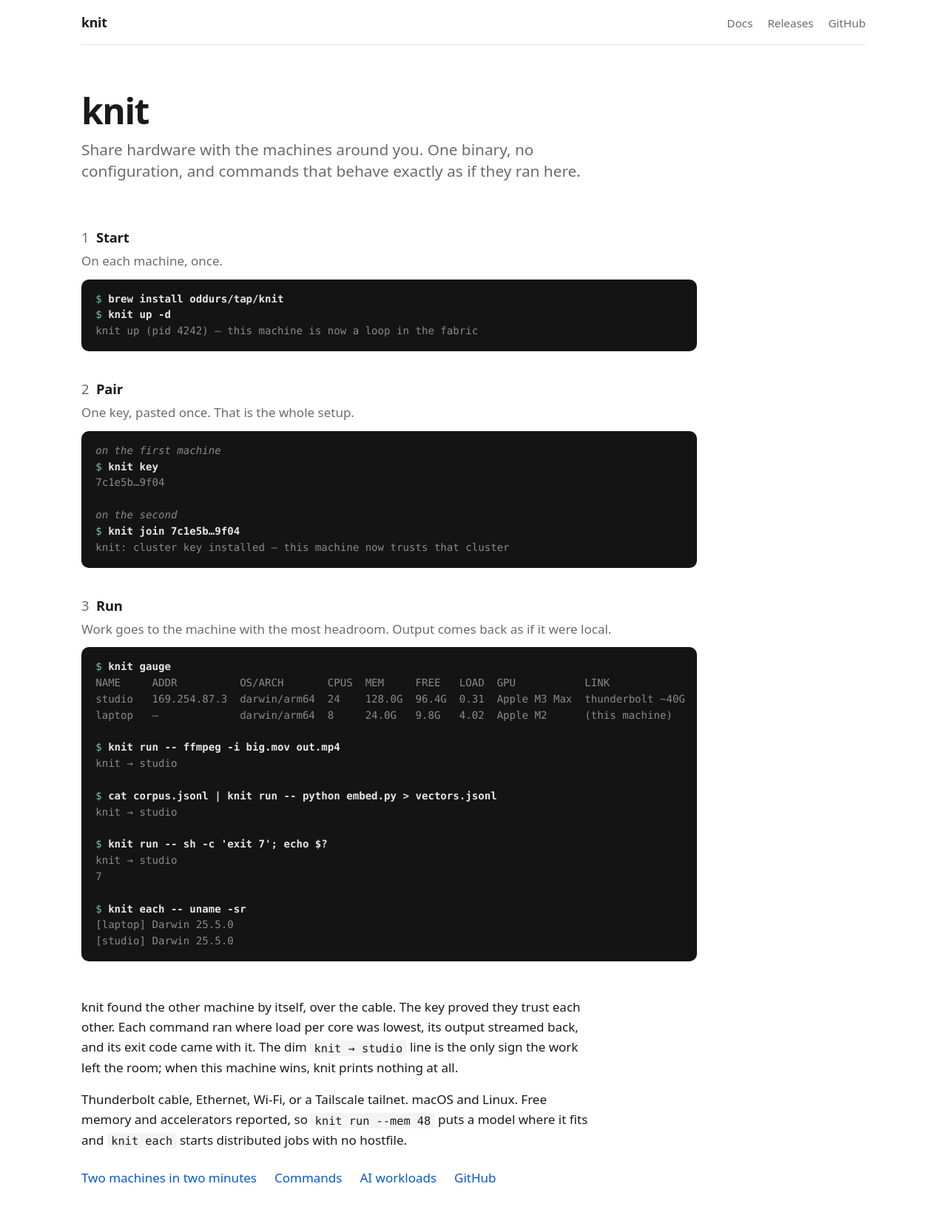
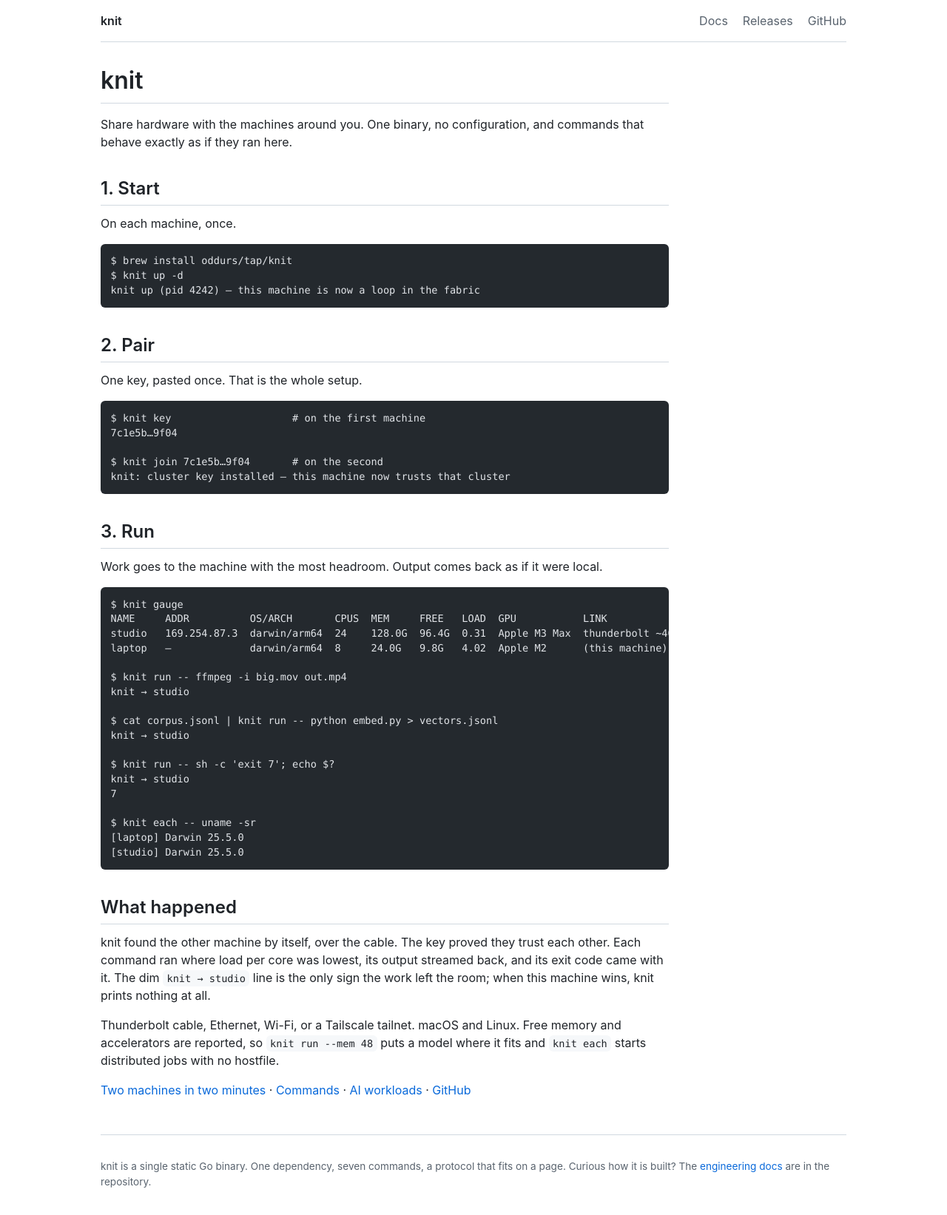
Before and after one commit to oddurs/knit, an Astro site in the folder site/: page /knit/ in a window 1280 px wide. Shown: the top 1643 px of the page at 74% size. Built offline with nearby package versions, Linux system fonts and the light colour scheme; Astro itself is replaced by a stand-in of ours; code samples lack their colours.

Commit message:
docs site: one design system, GFM-flavored, no overrides
One set of tokens and one rule per element: system fonts, monochrome code
blocks, thin rules, GitHub's light and dark palettes. Syntax highlighting is
off so every code block on the site is the same block. The landing page is
now a Markdown page rendered through the same pipeline as the docs, so it
cannot carry its own styling; its terminal component and page-specific
classes are gone. The output uses five structural classes and nothing else.

````diff
--- a/site/astro.config.mjs
+++ b/site/astro.config.mjs
@@ -11,6 +11,6 @@
   preview: { port: 1212 },
   build: { format: 'directory' },
   markdown: {
-    shikiConfig: { themes: { light: 'github-light', dark: 'github-dark' } },
+    syntaxHighlight: false, // one monochrome code block everywhere
   },
 });
--- a/site/src/components/Term.astro
+++ /dev/null
@@ -1,15 +0,0 @@
----
-// Term renders a terminal transcript. Lines starting with "$ " are commands,
-// "# " are comments, everything else is output. No highlighter, no script.
-const { lines } = Astro.props;
-const rows = lines.trim().split('\n').map((l) => {
-  if (l.startsWith('$ ')) return { kind: 'cmd', text: l.slice(2) };
-  if (l.startsWith('# ')) return { kind: 'note', text: l.slice(2) };
-  return { kind: 'out', text: l };
-});
----
-<pre class="term">{rows.map((r) =>
-  r.kind === 'cmd' ? <span class="cmd"><span class="ps">$ </span>{r.text}{'\n'}</span>
-  : r.kind === 'note' ? <span class="note">{r.text}{'\n'}</span>
-  : <span class="out">{r.text}{'\n'}</span>
-)}</pre>
--- a/site/src/layouts/Base.astro
+++ b/site/src/layouts/Base.astro
@@ -1,6 +1,7 @@
 ---
 import '../styles/global.css';
-const { title, description = 'Share compute across your machines with zero config.' } = Astro.props;
+const { title, frontmatter } = Astro.props;
+const pageTitle = title ?? frontmatter?.title;
 const base = import.meta.env.BASE_URL;
 const here = Astro.url.pathname;
 const inDocs = here.startsWith(base + 'docs');
@@ -10,8 +11,8 @@
   <head>
     <meta charset="utf-8" />
     <meta name="viewport" content="width=device-width, initial-scale=1" />
-    <title>{title ? `${title} · knit` : 'knit — weave your machines into one fabric'}</title>
-    <meta name="description" content={description} />
+    <title>{pageTitle ? `${pageTitle} · knit` : 'knit — share hardware with the machines around you'}</title>
+    <meta name="description" content="Share compute across your machines with zero config." />
     <link rel="icon" href={`${base}favicon.svg`} type="image/svg+xml" />
   </head>
   <body>
@@ -24,7 +25,7 @@
           <a href="https://github.com/oddurs/knit">GitHub</a>
         </nav>
       </header>
-      <slot />
+      {inDocs ? <slot /> : <main><slot /></main>}
       <footer class="bottom">
         knit is a single static Go binary. One dependency, seven commands, a protocol that fits on a page.
         Curious how it is built? The <a href="https://github.com/oddurs/knit/tree/main/docs">engineering docs</a> are in the repository.
--- a/site/src/pages/docs/[...slug].astro
+++ b/site/src/pages/docs/[...slug].astro
@@ -34,9 +34,9 @@
         </>
       ))}
     </aside>
-    <article class="prose">
+    <main>
       <Content />
       <p><small><a href={`https://github.com/oddurs/knit/blob/main/site/content/${entry.id}.md`}>Edit this page on GitHub</a></small></p>
-    </article>
+    </main>
   </div>
 </Base>
--- a/site/src/pages/index.astro
+++ /dev/null
@@ -1,73 +0,0 @@
----
-import Base from '../layouts/Base.astro';
-import Term from '../components/Term.astro';
-const base = import.meta.env.BASE_URL;
----
-<Base>
-  <section class="hero">
-    <h1>knit</h1>
-    <p class="tag">Share hardware with the machines around you. One binary, no configuration, and commands that behave exactly as if they ran here.</p>
-  </section>
-
-  <section class="demo">
-    <div class="step">
-      <h2><span>1</span>Start</h2>
-      <p>On each machine, once.</p>
-      <Term lines={`
-$ brew install oddurs/tap/knit
-$ knit up -d
-knit up (pid 4242) — this machine is now a loop in the fabric
-`} />
-    </div>
-
-    <div class="step">
-      <h2><span>2</span>Pair</h2>
-      <p>One key, pasted once. That is the whole setup.</p>
-      <Term lines={`
-# on the first machine
-$ knit key
-7c1e5b…9f04
-
-# on the second
-$ knit join 7c1e5b…9f04
-knit: cluster key installed — this machine now trusts that cluster
-`} />
-    </div>
-
-    <div class="step">
-      <h2><span>3</span>Run</h2>
-      <p>Work goes to the machine with the most headroom. Output comes back as if it were local.</p>
-      <Term lines={`
-$ knit gauge
-NAME     ADDR          OS/ARCH       CPUS  MEM     FREE   LOAD  GPU           LINK
-studio   169.254.87.3  darwin/arm64  24    128.0G  96.4G  0.31  Apple M3 Max  thunderbolt ~40G
-laptop   —             darwin/arm64  8     24.0G   9.8G   4.02  Apple M2      (this machine)
-
-$ knit run -- ffmpeg -i big.mov out.mp4
-knit → studio
-
-$ cat corpus.jsonl | knit run -- python embed.py > vectors.jsonl
-knit → studio
-
-$ knit run -- sh -c 'exit 7'; echo $?
-knit → studio
-7
-
-$ knit each -- uname -sr
-[laptop] Darwin 25.5.0
-[studio] Darwin 25.5.0
-`} />
-    </div>
-  </section>
-
-  <section class="explain">
-    <p>knit found the other machine by itself, over the cable. The key proved they trust each other. Each command ran where load per core was lowest, its output streamed back, and its exit code came with it. The dim <code>knit → studio</code> line is the only sign the work left the room; when this machine wins, knit prints nothing at all.</p>
-    <p>Thunderbolt cable, Ethernet, Wi-Fi, or a Tailscale tailnet. macOS and Linux. Free memory and accelerators reported, so <code>knit run --mem 48</code> puts a model where it fits and <code>knit each</code> starts distributed jobs with no hostfile.</p>
-    <p class="links">
-      <a href={`${base}docs/getting-started/quickstart/`}>Two machines in two minutes</a>
-      <a href={`${base}docs/reference/commands/`}>Commands</a>
-      <a href={`${base}docs/guides/ai-workloads/`}>AI workloads</a>
-      <a href="https://github.com/oddurs/knit">GitHub</a>
-    </p>
-  </section>
-</Base>
--- /dev/null
+++ b/site/src/pages/index.md
@@ -0,0 +1,72 @@
+---
+layout: ../layouts/Base.astro
+---
+# knit
+
+Share hardware with the machines around you. One binary, no configuration,
+and commands that behave exactly as if they ran here.
+
+## 1. Start
+
+On each machine, once.
+
+```
+$ brew install oddurs/tap/knit
+$ knit up -d
+knit up (pid 4242) — this machine is now a loop in the fabric
+```
+
+## 2. Pair
+
+One key, pasted once. That is the whole setup.
+
+```
+$ knit key                    # on the first machine
+7c1e5b…9f04
+
+$ knit join 7c1e5b…9f04       # on the second
+knit: cluster key installed — this machine now trusts that cluster
+```
+
+## 3. Run
+
+Work goes to the machine with the most headroom. Output comes back as if it
+were local.
+
+```
+$ knit gauge
+NAME     ADDR          OS/ARCH       CPUS  MEM     FREE   LOAD  GPU           LINK
+studio   169.254.87.3  darwin/arm64  24    128.0G  96.4G  0.31  Apple M3 Max  thunderbolt ~40G
+laptop   —             darwin/arm64  8     24.0G   9.8G   4.02  Apple M2      (this machine)
+
+$ knit run -- ffmpeg -i big.mov out.mp4
+knit → studio
+
+$ cat corpus.jsonl | knit run -- python embed.py > vectors.jsonl
+knit → studio
+
+$ knit run -- sh -c 'exit 7'; echo $?
+knit → studio
+7
+
+$ knit each -- uname -sr
+[laptop] Darwin 25.5.0
+[studio] Darwin 25.5.0
+```
+
+## What happened
+
+knit found the other machine by itself, over the cable. The key proved they
+trust each other. Each command ran where load per core was lowest, its output
+streamed back, and its exit code came with it. The dim `knit → studio` line is
+the only sign the work left the room; when this machine wins, knit prints
+nothing at all.
+
+Thunderbolt cable, Ethernet, Wi-Fi, or a Tailscale tailnet. macOS and Linux.
+Free memory and accelerators are reported, so `knit run --mem 48` puts a model
+where it fits and `knit each` starts distributed jobs with no hostfile.
+
+[Two machines in two minutes](/knit/docs/getting-started/quickstart/) ·
+[Commands](/knit/docs/reference/commands/) ·
+[AI workloads](/knit/docs/guides/ai-workloads/) ·
+[GitHub](https://github.com/oddurs/knit)
--- a/site/src/styles/global.css
+++ b/site/src/styles/global.css
@@ -1,111 +1,92 @@
-/* knit docs — typographic, system fonts, no JavaScript. */
+/* knit docs design system.
+ *
+ * One set of tokens and one rule per element, in the spirit of GitHub-flavored
+ * Markdown: system fonts, monochrome code, thin rules. Pages are Markdown and
+ * carry no classes of their own; nothing here is overridden anywhere else. */
+
 :root {
-  --bg: #fff;
-  --fg: #1a1a1a;
-  --muted: #6b6b6b;
-  --rule: #e6e6e6;
-  --code-bg: #f4f4f4;
-  --accent: #0b57d0;
-  --measure: 72ch;
+  --bg: #ffffff;
+  --fg: #1f2328;
+  --muted: #59636e;
+  --rule: #d1d9e0;
+  --code-bg: #f6f8fa;
+  --link: #0969da;
+  --measure: 48rem;
+  --sidebar: 14rem;
   color-scheme: light dark;
 }
 @media (prefers-color-scheme: dark) {
   :root {
-    --bg: #111;
-    --fg: #e8e8e8;
-    --muted: #9a9a9a;
-    --rule: #2a2a2a;
-    --code-bg: #1b1b1b;
-    --accent: #8ab4f8;
+    --bg: #0d1117;
+    --fg: #e6edf3;
+    --muted: #9198a1;
+    --rule: #3d444d;
+    --code-bg: #161b22;
+    --link: #4493f8;
   }
 }
 
+/* Base */
 * { box-sizing: border-box; }
 html { -webkit-text-size-adjust: 100%; }
 body {
   margin: 0;
   background: var(--bg);
   color: var(--fg);
-  font: 17px/1.6 ui-sans-serif, system-ui, -apple-system, "Segoe UI", Roboto, sans-serif;
-  font-feature-settings: "kern", "liga";
+  font: 16px/1.5 -apple-system, BlinkMacSystemFont, "Segoe UI", "Noto Sans", Helvetica, Arial, sans-serif;
+  word-wrap: break-word;
 }
-a { color: var(--accent); text-decoration: none; }
+a { color: var(--link); text-decoration: none; }
 a:hover { text-decoration: underline; }
 
+/* Type */
+h1, h2, h3, h4 { margin: 1.5em 0 0.5em; font-weight: 600; line-height: 1.25; }
+h1 { font-size: 2em; padding-bottom: 0.3em; border-bottom: 1px solid var(--rule); margin-top: 0; }
+h2 { font-size: 1.5em; padding-bottom: 0.3em; border-bottom: 1px solid var(--rule); }
+h3 { font-size: 1.25em; }
+h4 { font-size: 1em; }
+p, ul, ol, blockquote, pre, table { margin: 0 0 1em; }
+li + li { margin-top: 0.25em; }
+blockquote { padding: 0 1em; color: var(--muted); border-left: 0.25em solid var(--rule); }
+hr { border: 0; border-top: 1px solid var(--rule); margin: 1.5em 0; }
+img { max-width: 100%; }
+small { color: var(--muted); }
+
+/* Code: one block style everywhere, no syntax colors */
+code, pre {
+  font-family: ui-monospace, SFMono-Regular, "SF Mono", Menlo, Consolas, "Liberation Mono", monospace;
+  font-size: 85%;
+}
+code { background: var(--code-bg); padding: 0.2em 0.4em; border-radius: 6px; }
+pre { background: var(--code-bg); padding: 1em; border-radius: 6px; overflow-x: auto; line-height: 1.45; }
+pre code { background: none; padding: 0; font-size: 100%; }
+
+/* Tables */
+table { display: block; overflow-x: auto; border-collapse: collapse; border-spacing: 0; }
+th, td { padding: 6px 13px; border: 1px solid var(--rule); text-align: left; vertical-align: top; }
+th { font-weight: 600; }
+tr:nth-child(2n) { background: var(--code-bg); }
+
 /* Frame */
-.frame { max-width: 1100px; margin: 0 auto; padding: 0 1.25rem; }
-header.top {
-  display: flex; align-items: baseline; gap: 1.5rem;
-  padding: 1rem 0; border-bottom: 1px solid var(--rule);
-}
-header.top .wordmark { font-weight: 650; letter-spacing: -0.01em; color: var(--fg); font-size: 1.1rem; }
-header.top nav { display: flex; gap: 1.25rem; margin-left: auto; font-size: 0.95rem; }
-header.top nav a { color: var(--muted); }
-header.top nav a:hover, header.top nav a[aria-current] { color: var(--fg); text-decoration: none; }
-footer.bottom { color: var(--muted); font-size: 0.85rem; padding: 3rem 0 2rem; border-top: 1px solid var(--rule); margin-top: 4rem; }
+.frame { max-width: calc(var(--measure) + var(--sidebar) + 3rem); margin: 0 auto; padding: 0 1rem; }
+.top { display: flex; align-items: baseline; gap: 1.5rem; padding: 1rem 0; border-bottom: 1px solid var(--rule); }
+.top .wordmark { font-weight: 600; color: var(--fg); }
+.top nav { display: flex; gap: 1.25rem; margin-left: auto; }
+.top nav a { color: var(--muted); }
+.top nav a:hover, .top nav a[aria-current] { color: var(--fg); text-decoration: none; }
+main { max-width: var(--measure); padding: 2rem 0; }
+.bottom { color: var(--muted); font-size: 0.85em; padding: 2rem 0; border-top: 1px solid var(--rule); }
 
-/* Docs layout */
-.docs { display: grid; grid-template-columns: 16rem minmax(0, 1fr); gap: 3rem; padding-top: 2rem; }
-.docs aside { font-size: 0.92rem; position: sticky; top: 1rem; align-self: start; }
-.docs aside h4 { margin: 1.25rem 0 0.4rem; font-size: 0.75rem; text-transform: uppercase; letter-spacing: 0.06em; color: var(--muted); }
+/* Docs: sidebar + article */
+.docs { display: grid; grid-template-columns: var(--sidebar) minmax(0, 1fr); gap: 3rem; }
+.docs main { padding-top: 2rem; }
+.docs aside { padding-top: 2rem; font-size: 0.9em; position: sticky; top: 0; align-self: start; }
+.docs aside h4 { margin: 1.25em 0 0.4em; color: var(--muted); font-size: 0.85em; text-transform: uppercase; letter-spacing: 0.04em; }
 .docs aside ul { list-style: none; margin: 0; padding: 0; }
-.docs aside li a { display: block; padding: 0.2rem 0; color: var(--muted); }
-.docs aside li a[aria-current] { color: var(--fg); font-weight: 600; }
+.docs aside li { margin: 0; }
+.docs aside a { display: block; padding: 0.15em 0; color: var(--muted); }
+.docs aside a[aria-current] { color: var(--fg); font-weight: 600; }
 @media (max-width: 800px) {
-  .docs { grid-template-columns: 1fr; gap: 1.5rem; }
+  .docs { grid-template-columns: 1fr; gap: 0; }
   .docs aside { position: static; border-bottom: 1px solid var(--rule); padding-bottom: 1rem; }
 }
-
-/* Prose */
-.prose { max-width: var(--measure); }
-.prose h1 { font-size: 2rem; line-height: 1.2; letter-spacing: -0.02em; margin: 0 0 1.25rem; }
-.prose h2 { font-size: 1.35rem; margin: 2.4rem 0 0.75rem; letter-spacing: -0.01em; }
-.prose h3 { font-size: 1.1rem; margin: 1.8rem 0 0.5rem; }
-.prose p, .prose ul, .prose ol { margin: 0 0 1rem; }
-.prose li { margin: 0.25rem 0; }
-.prose blockquote { margin: 1rem 0; padding: 0 0 0 1rem; border-left: 3px solid var(--rule); color: var(--muted); }
-.prose hr { border: 0; border-top: 1px solid var(--rule); margin: 2.5rem 0; }
-.prose img { max-width: 100%; }
-.prose code, pre code {
-  font-family: ui-monospace, SFMono-Regular, Menlo, Consolas, "Liberation Mono", monospace;
-  font-size: 0.9em;
-}
-.prose :not(pre) > code { background: var(--code-bg); padding: 0.1em 0.35em; border-radius: 4px; }
-.prose pre, .hero pre {
-  background: var(--code-bg) !important;
-  padding: 0.9rem 1.1rem; border-radius: 8px; overflow-x: auto;
-  line-height: 1.5; margin: 0 0 1.25rem; font-size: 0.9rem;
-}
-@media (prefers-color-scheme: dark) { .astro-code, .astro-code span { color: var(--shiki-dark) !important; } }
-.prose table { border-collapse: collapse; width: 100%; margin: 0 0 1.25rem; font-size: 0.93rem; display: block; overflow-x: auto; }
-.prose th, .prose td { text-align: left; padding: 0.4rem 0.7rem; border-bottom: 1px solid var(--rule); vertical-align: top; }
-.prose th { font-weight: 600; }
-
-/* Landing */
-.hero { padding: 4rem 0 1.5rem; max-width: var(--measure); }
-.hero h1 { font-size: 3rem; line-height: 1.05; letter-spacing: -0.03em; margin: 0 0 0.75rem; }
-.hero .tag { font-size: 1.3rem; color: var(--muted); margin: 0; line-height: 1.4; max-width: 34em; }
-
-.demo { max-width: 52rem; margin: 1.5rem 0 0; }
-.step { margin: 2.25rem 0; }
-.step h2 { font-size: 1.15rem; margin: 0 0 0.25rem; letter-spacing: -0.01em; display: flex; align-items: baseline; gap: 0.6rem; }
-.step h2 span { color: var(--muted); font-weight: 500; font-variant-numeric: tabular-nums; }
-.step p { margin: 0 0 0.7rem; color: var(--muted); }
-
-.term {
-  --t-bg: #141414; --t-fg: #e6e6e6; --t-dim: #8a8a8a; --t-ps: #6fcf97;
-  background: var(--t-bg); color: var(--t-fg);
-  margin: 0; padding: 1rem 1.2rem; border-radius: 10px; overflow-x: auto;
-  font: 0.88rem/1.55 ui-monospace, SFMono-Regular, Menlo, Consolas, "Liberation Mono", monospace;
-  tab-size: 4;
-}
-@media (prefers-color-scheme: dark) { .term { --t-bg: #1a1a1a; box-shadow: inset 0 0 0 1px var(--rule); } }
-.term .cmd { color: var(--t-fg); font-weight: 600; }
-.term .ps { color: var(--t-ps); font-weight: 400; }
-.term .note { color: var(--t-dim); font-style: italic; }
-.term .out { color: var(--t-dim); }
-
-.explain { max-width: var(--measure); margin: 3rem 0 0; }
-.explain p { margin: 0 0 1rem; }
-.explain code { font-family: ui-monospace, SFMono-Regular, Menlo, Consolas, monospace; font-size: 0.9em; background: var(--code-bg); padding: 0.1em 0.35em; border-radius: 4px; }
-.explain .links { display: flex; flex-wrap: wrap; gap: 0.4rem 1.5rem; margin-top: 1.5rem; }
````
